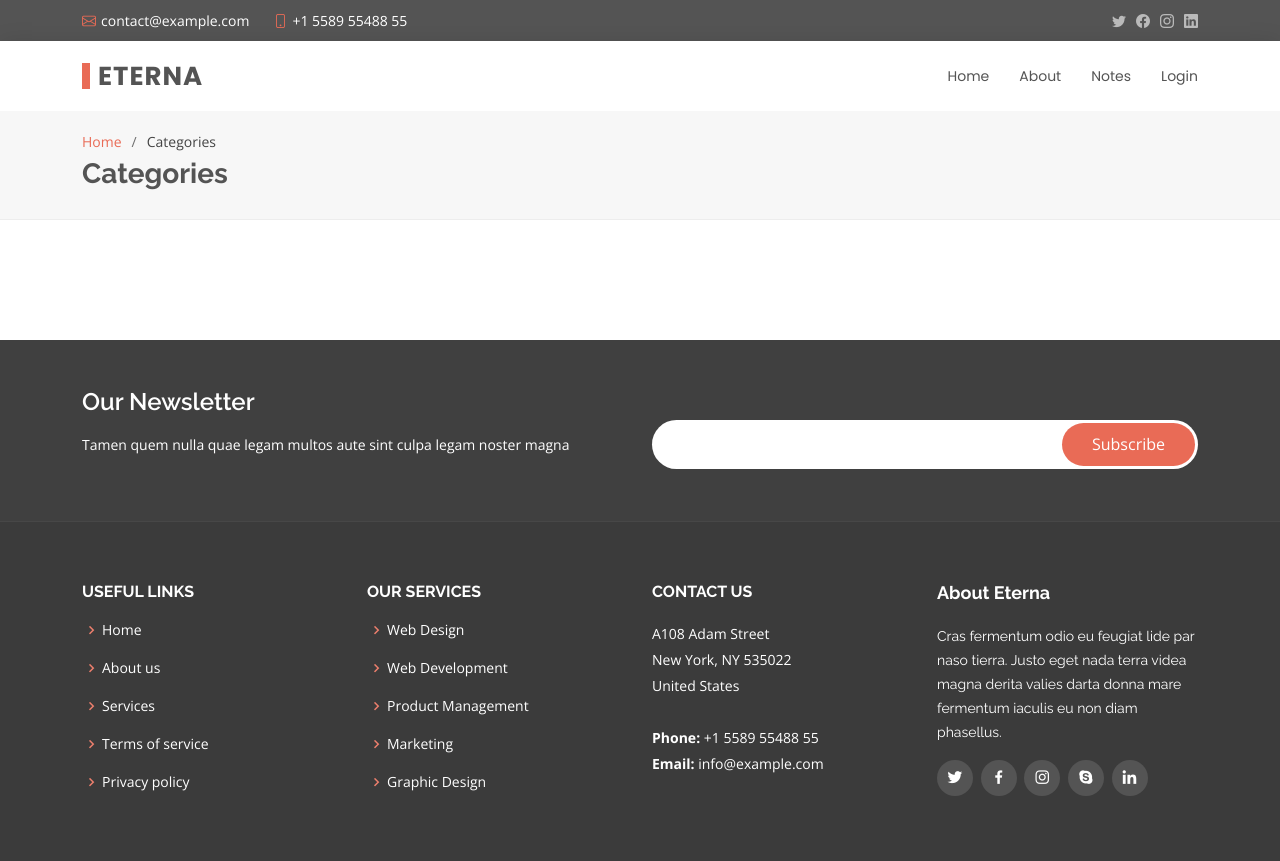
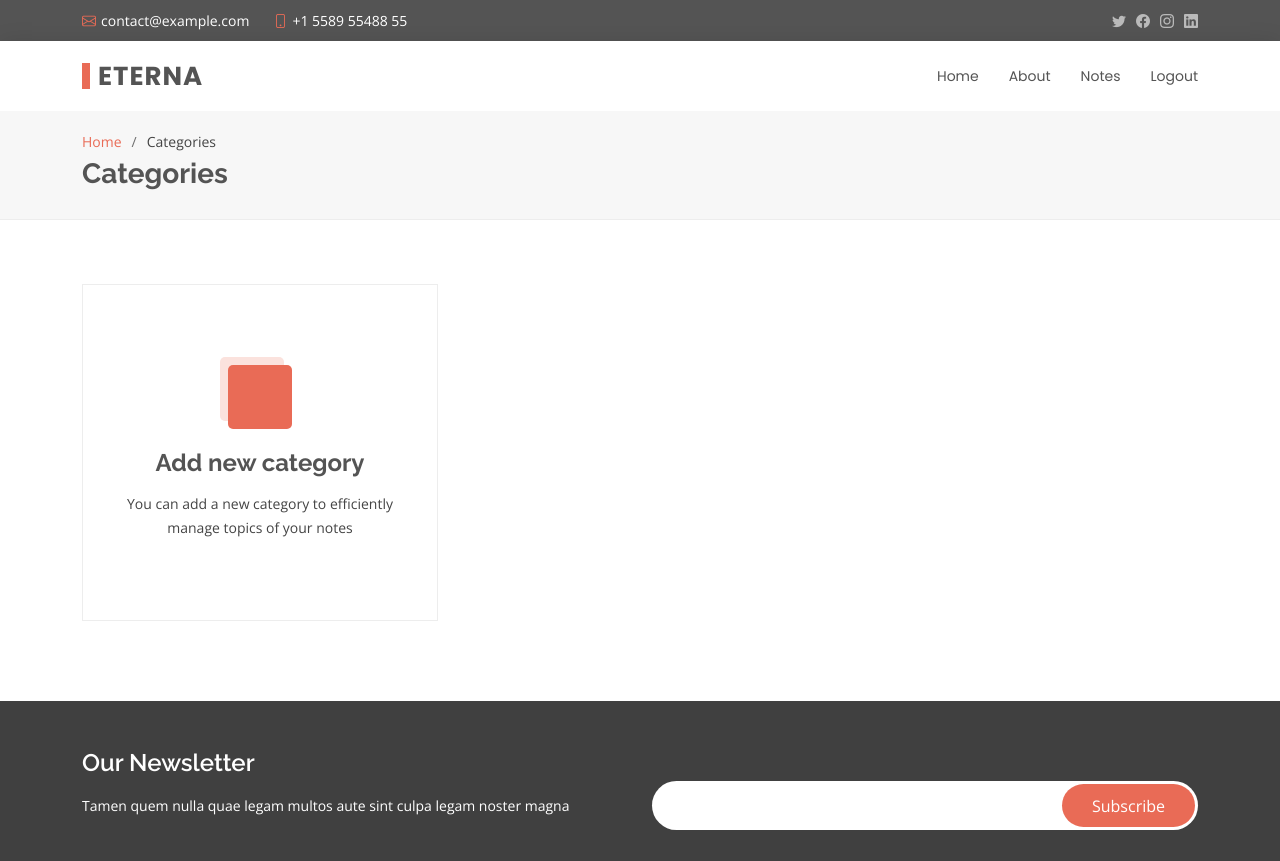
Before and after one commit to robertgrubba/scratchpad, a Django app: page /notes in a window 1280 px wide. Shown: the top 861 px of the page. Run offline with Django 3.2, Linux system fonts and the light colour scheme; a user stored in the database is signed in; data comes from the database, SQL or seed files in the repository; some libraries are stand-ins or nearby versions.

Commit message:
basic log in system + creation of categories

```diff
--- a/scratchpad/notes/urls.py
+++ b/scratchpad/notes/urls.py
@@ -4,8 +4,11 @@ from django.conf import settings
 from notes import views
 #from ingredient.views import IngredientListView
 
+app_name='notes'
+
 urlpatterns = [
         path('', views.CategoryListView.as_view(), name='categories'),
+        path('/category/create', views.CategoryCreateView.as_view(), name='category_create'),
         path('/category/<slug:slug>', views.CategoryDetailView.as_view(), name='category'),
         path('/topic/<slug:slug>', views.TopicDetailView.as_view(), name='topic'),
         ]
--- a/scratchpad/notes/views.py
+++ b/scratchpad/notes/views.py
@@ -1,5 +1,7 @@
 from django.shortcuts import render
+from django import forms
 from django.views.generic import TemplateView,ListView,DetailView
+from django.views.generic.edit import CreateView
 from .models import Topic,Category,Note
 from notes import views
 
@@ -15,6 +17,22 @@ class CategoryListView(LoginRequiredMixin,ListView):
     def get_queryset(self):
         return Category.objects.filter(owner=self.request.user)
 
+class CategoryCreateView(LoginRequiredMixin,CreateView):
+    model = Category
+    fields = ['name']
+
+    def form_valid(self, form):
+        if Category.objects.filter(owner=self.request.user,name=form.instance.name).exists():
+            raise forms.ValidationError('You are not allowed to duplicate categories')
+        else:
+            form.instance.owner = self.request.user
+            return super().form_valid(form)
+
+#    def clean(self):
+#        if Category.objects.filter(user=self.user,name=form.instance.name).exists():
+#            raise forms.ValidationError('You are not allowed to duplicate categories')
+
+
 class CategoryDetailView(LoginRequiredMixin,DetailView):
     model = Category
 
--- a/scratchpad/scratchpad/urls.py
+++ b/scratchpad/scratchpad/urls.py
@@ -25,6 +25,7 @@ urlpatterns = [
     path('admin/', admin.site.urls),
 ]
 
+
 urlpatterns += [
     path('',views.index,name='index'),
     path('about',views.about,name='about'),
--- a/scratchpad/templates/base.html
+++ b/scratchpad/templates/base.html
@@ -68,8 +68,12 @@
         <ul>
           <li><a href={% url 'index' %}>Home</a></li>
           <li><a href={% url 'about' %}>About</a></li>
-          <li><a href={% url 'categories' %}>Notes</a></li>
+          <li><a href={% url 'notes:categories' %}>Notes</a></li>
+	{% if user.is_authenticated %}
+          <li><a href={% url 'logout' %}>Logout</a></li>
+	{% else %}
           <li><a href={% url 'login' %}>Login</a></li>
+	{% endif %}
         </ul>
         <i class="bi bi-list mobile-nav-toggle"></i>
       </nav><!-- .navbar -->
--- a/scratchpad/templates/notes/category_detail.html
+++ b/scratchpad/templates/notes/category_detail.html
@@ -8,7 +8,7 @@
 
         <ol>
           <li><a href={% url 'index' %}>Home</a></li>
-	  <li><a href={% url 'categories' %}>Categories</a></li>
+	  <li><a href={% url 'notes:categories' %}>Categories</a></li>
           <li>{{ object.name }}</li>
         </ol>
         <h2>{{ object.name }}</h2>
@@ -25,7 +25,7 @@
 		  <div class="col-lg-4 col-md-6 d-flex align-items-stretch mt-4">
 		    <div class="icon-box">
 		      <div class="icon"><i class="bx bxl-file"></i></div>
-		      <h4><a href={% url 'topic' item.slug %}>{{ item.title }}</a></h4>
+		      <h4><a href={% url 'notes:topic' item.slug %}>{{ item.title }}</a></h4>
 		      <p>NOTENOTENOTE</p>
 		    </div>
 		  </div>
--- a/scratchpad/templates/notes/category_list.html
+++ b/scratchpad/templates/notes/category_list.html
@@ -24,11 +24,18 @@
 		  <div class="col-lg-4 col-md-6 d-flex align-items-stretch mt-4">
 		    <div class="icon-box">
 		      <div class="icon"><i class="bx bxl-file"></i></div>
-		      <h4><a href={% url 'category' item.slug %}>{{ item.name }}</a></h4>
+		      <h4><a href={% url 'notes:category' item.slug %}>{{ item.name }}</a></h4>
 		      <p>Blablabla</p>
 		    </div>
 		  </div>
 	  {% endfor %}
+		  <div class="col-lg-4 col-md-6 d-flex align-items-stretch mt-4">
+		    <div class="icon-box">
+		      <div class="icon"><i class="bx bxl-file"></i></div>
+		      <h4><a href={% url 'notes:category_create' %}>Add new category</a></h4>
+		      <p>You can add a new category to efficiently manage topics of your notes</p>
+		    </div>
+		  </div>
         </div>
 
       </div>
--- a/scratchpad/templates/notes/topic_detail.html
+++ b/scratchpad/templates/notes/topic_detail.html
@@ -8,8 +8,8 @@
 
         <ol>
           <li><a href={% url 'index' %}>Home</a></li>
-	  <li><a href={% url 'categories' %}>Categories</a></li>
-          <li><a href={% url 'category' object.category.slug %}>{{ object.category.name }}</a></li>
+	  <li><a href={% url 'notes:categories' %}>Categories</a></li>
+          <li><a href={% url 'notes:category' object.category.slug %}>{{ object.category.name }}</a></li>
 	  <li>{{ object.title }}</li>
         </ol>
         <h2>{{ object.title }}</h2>
```
Also changed, not shown: scratchpad/templates/notes/category_form.html (added, +26 -0 lines).
